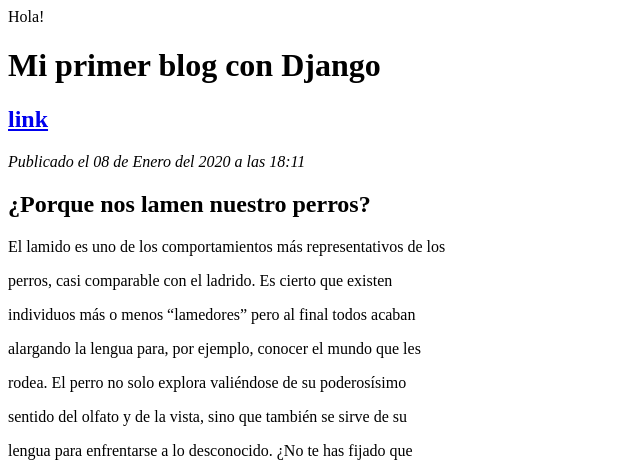
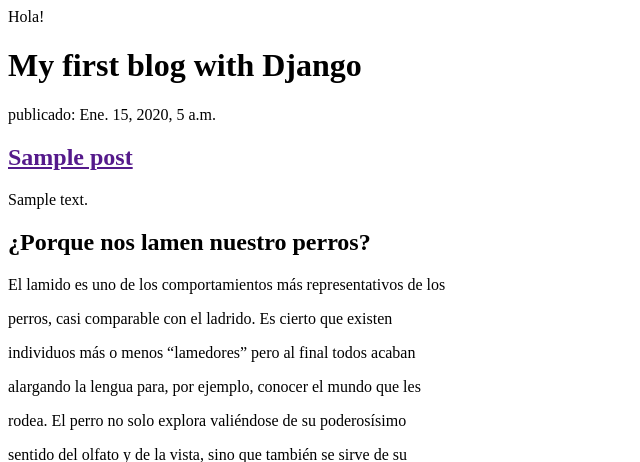
Before and after one commit to juanpablorl/my-first-blog, a Django app: template blog/templates/blog/post_list.html in a window 1280 px wide. Shown: the top 462 px of the page, without its empty margins (0-640 px from the left). Run offline with Django 3.2, Linux system fonts and the light colour scheme; the template is opened without the code that fills it: values that come from a table or form of the project are taken from there, others are empty; tables that the repository leaves empty hold one stand-in row (values such as "Sample post").

Commit message:
Templates modificados para mostrar post desde base de datos.

```diff
--- a/blog/templates/blog/post_list.html
+++ b/blog/templates/blog/post_list.html
@@ -8,14 +8,14 @@
 </head>
 <body>
     Hola!
+    <div><h1>My first blog with Django</h1></div>
+    {% for post in posts %}
     <div>
-        <h1>Mi primer blog con Django</h1>
+        <p> publicado: {{ post.published_date }}</p>
+        <h2><a href="">{{ post.title }}</a></h2>
+        <p>{{ post.text|linebreaksbr }}</p>
     </div>
-
-    <div>
-        <h2><a href="https://djangogirls.org">link</a></h2>
-         <em><p>Publicado el 08 de Enero del 2020 a las 18:11</p></em>
-    </div>
+{% endfor %}
 
     <div>
         <h2>¿Porque nos lamen nuestro perros?</h2>
@@ -31,6 +31,7 @@
              <p>olfatearlo lo chupa? Es su manera de ir conociendo ese objeto desconocido.</p>
 
     </div>
+
     <div>
 
 </body>
--- a/blog/views.py
+++ b/blog/views.py
@@ -1,4 +1,8 @@
 from django.shortcuts import render
+from django.utils import timezone
+from .models import Post
+
 def post_list(request):
-    return render(request, 'blog/post_list.html', {})
+    posts = Post.objects.filter(published_date__lte=timezone.now()).order_by('published_date')
+    return render(request, 'blog/post_list.html', {'posts': posts})
 # Create your views here.
```
